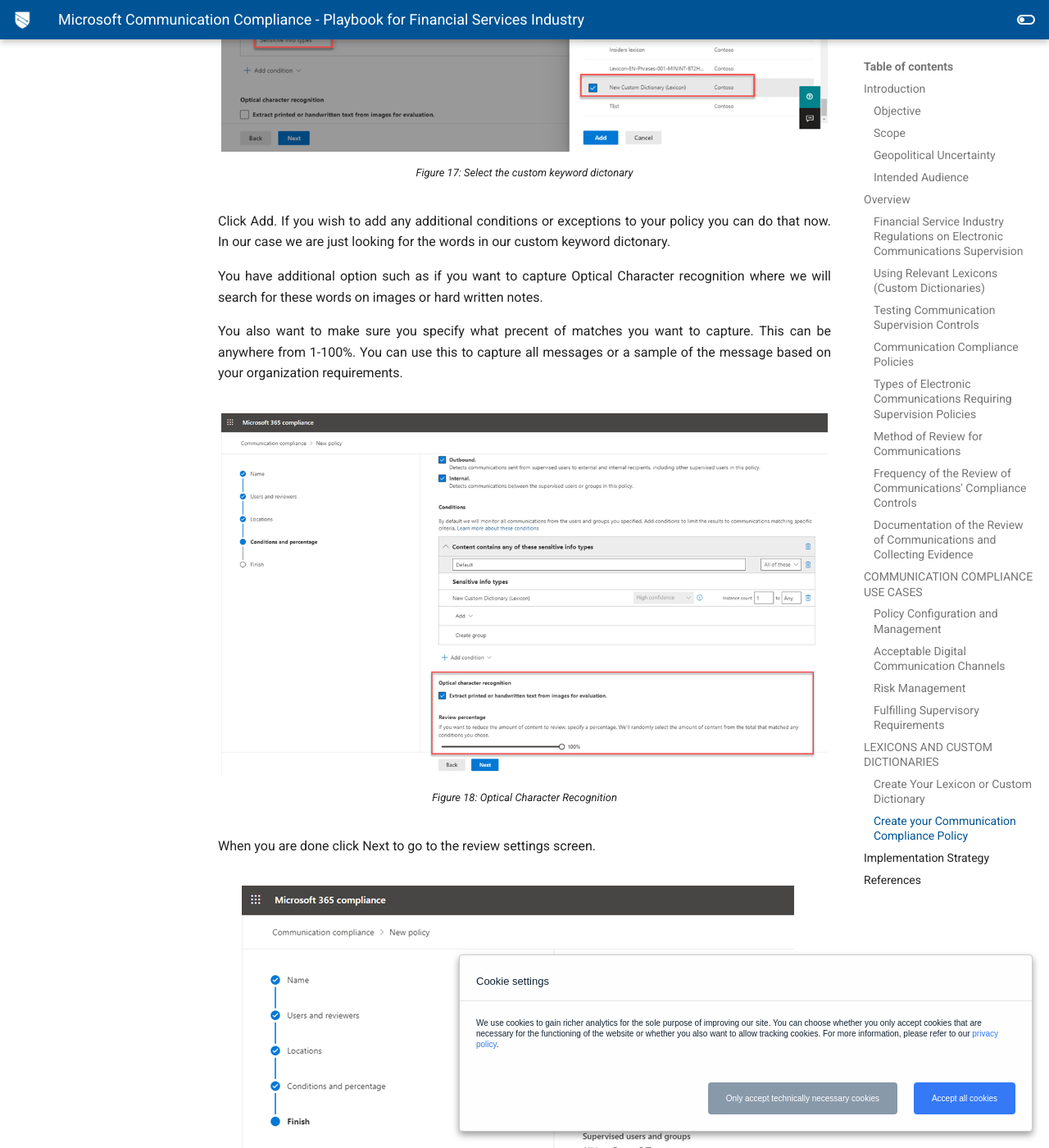
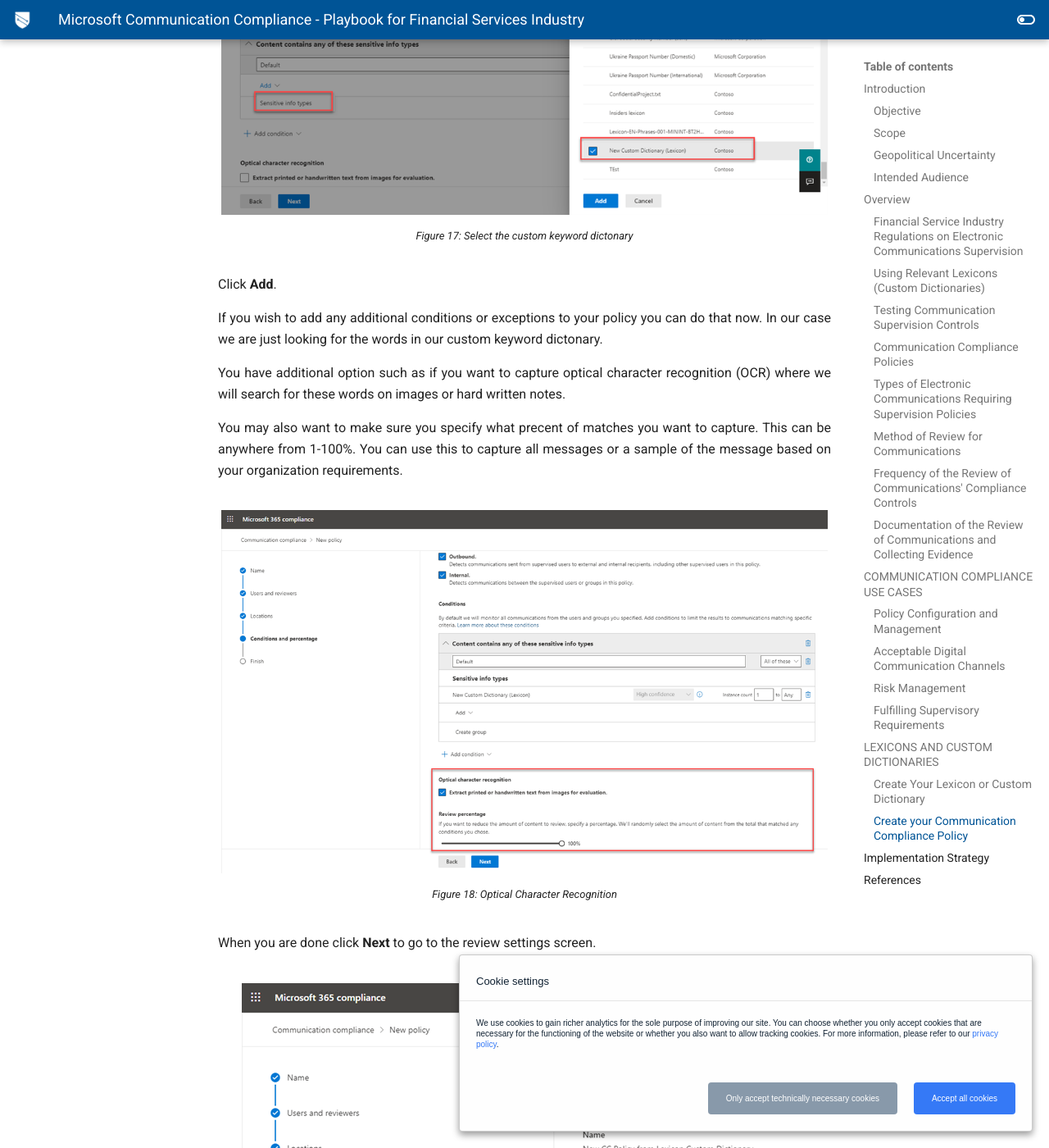
Before and after one commit to microsoft/ComplianceCxE, an MkDocs documentation site: the page built from docs/playbooks/fsicc.md, in a window 1280 px wide and 1400 px high, scrolled down 20604 px. Shown: the whole window at 82% size. Built offline with MkDocs 1.6.1 and Material for MkDocs 9.7.7, drawn with Linux system fonts in a browser that asks for light colours; comment, search, counter and statistics services are not loaded; some of the changed text lies outside the part shown.

Commit message:
Wording updates

```diff
--- a/docs/playbooks/fsicc.md
+++ b/docs/playbooks/fsicc.md
@@ -235,14 +235,14 @@
     <figcaption>Figure 6: Select csv or txt file</figcaption>
 </figure>
 
-The following keyword or phrases will be added to the UI as illustrated:
+The following keyword(s) or phrases will be added to the UI as illustrated:
 
 <figure>
     <img src="../../playbooks/img/fsi/picture7.png" align="left"/>
     <figcaption>Figure 7: Add Keyword dictionary</figcaption>
 </figure>
 
-Provide a name for the Lexicon/keyword dictonary and click done.
+Provide a name for the Lexicon/keyword dictonary and click **done**.
 
 !!! Note "This is the minimum requirements for a custom SIT but as mentioned above you might want to provide other supporting elements and conditions to cut down on the false positives."
 
@@ -335,32 +335,34 @@
     <figcaption>Figure 17: Select the custom keyword dictonary</figcaption>
 </figure>
 
-Click Add. If you wish to add any additional conditions or exceptions to your policy you can do that now. In our case we are just looking for the words in our custom keyword dictonary.
+Click **Add**.
 
-You have additional option such as if you want to capture Optical Character recognition where we will search for these words on images or hard written notes.
+If you wish to add any additional conditions or exceptions to your policy you can do that now. In our case we are just looking for the words in our custom keyword dictonary.
 
-You also want to make sure you specify what precent of matches you want to capture. This can be anywhere from 1-100%. You can use this to capture all messages or a sample of the message based on your organization requirements.
+You have additional option such as if you want to capture optical character recognition (OCR) where we will search for these words on images or hard written notes.
+
+You may also want to make sure you specify what precent of matches you want to capture. This can be anywhere from 1-100%. You can use this to capture all messages or a sample of the message based on your organization requirements.
 
 <figure>
     <img src="../../playbooks/img/fsi/picture18.png" align="left"/>
     <figcaption>Figure 18: Optical Character Recognition</figcaption>
 </figure>
 
-When you are done click Next to go to the review settings screen.
+When you are done click **Next** to go to the review settings screen.
 
 <figure>
     <img src="../../playbooks/img/fsi/picture19.png" align="left"/>
     <figcaption>Figure 19: Review and finish the policy</figcaption>
 </figure>
 
-If everything looks correct then click create policy to create the new policy.
+Review the settings and if everything looks correct then click **create policy** to create the new policy.
 
 <figure>
     <img src="../../playbooks/img/fsi/picture20.png" align="left"/>
     <figcaption>Figure 20: Policy Created</figcaption>
 </figure>
 
-Once this is complete you will have a Communication Compliance policy using a customer Lexicon set of keywords.
+Once this is complete you will have a Communication Compliance policy using a custom Lexicon set of keywords.
 
 !!! Notes "Please take the following note:"
     If simple dictionary matches are not enough for a particular scenario an organization needs to detect, multiple keyword lists can be combined via more complex logic (e.g. one word from list A near a word from list B but without the presence of a word from list C) by [creating a custom Sensitive Information Type in the Compliance Center](https://nam06.safelinks.protection.outlook.com/?url=https%3A%2F%2Fdocs.microsoft.com%2Fen-us%2Fmicrosoft-365%2Fcompliance%2Fcreate-a-custom-sensitive-information-type%3Fview%3Do365-worldwide&data=04%7C01%7Cv-jasayl%40microsoft.com%7C7ab6a33f6b53467802a408d8fa3ffaf4%7C72f988bf86f141af91ab2d7cd011db47%7C1%7C0%7C637534500071852224%7CUnknown%7CTWFpbGZsb3d8eyJWIjoiMC4wLjAwMDAiLCJQIjoiV2luMzIiLCJBTiI6Ik1haWwiLCJXVCI6Mn0%3D%7C1000&sdata=r7DjiJ6GWhwErBQ8hAZWvB1FNunsMSD50fg2ugSh%2BaI%3D&reserved=0) or [via PowerShell using a custom XML file](https://nam06.safelinks.protection.outlook.com/?url=https%3A%2F%2Fdocs.microsoft.com%2Fen-us%2Fmicrosoft-365%2Fcompliance%2Fcreate-a-custom-sensitive-information-type-in-scc-powershell%3Fview%3Do365-worldwide&data=04%7C01%7Cv-jasayl%40microsoft.com%7C7ab6a33f6b53467802a408d8fa3ffaf4%7C72f988bf86f141af91ab2d7cd011db47%7C1%7C0%7C637534500071852224%7CUnknown%7CTWFpbGZsb3d8eyJWIjoiMC4wLjAwMDAiLCJQIjoiV2luMzIiLCJBTiI6Ik1haWwiLCJXVCI6Mn0%3D%7C1000&sdata=bGEV2FEH5mj%2F2gqALPkesII1Q%2BG4hfKuT%2BmsRBfglFg%3D&reserved=0).
@@ -370,7 +372,7 @@
 
 See [Microsoft 365 productivity illustrations](https://docs.microsoft.com/en-us/microsoft-365/solutions/productivity-illustrations?view=o365-worldwide) for guidance on implementing all M365 capabilities with a focus on cross technologies.
 
-Based on experience, a solid Implementation strategy follows these three phases
+Based on experience, a solid implementation strategy follows these three phases:
 
 **Crawl** -The first stage is about starting to evaluate your organization's security and compliance with your goal of defining a strategic direction for your company. For example, you can create test policies with basic dictionaries that include the words directly associated with the scenarios one wants to detect (e.g. for bribes words like award, payment, reward, bonus, “on us”, complimentary, etc.) and monitor communications using these, especially to detect false positives. For each false positive, take note of the words in those messages that you could use to identify the topics where the target words alone would cause a false positive. In the walk phase, you can implement more complex rules that use the learnings from the first phase to more precisely target the right messages.
 
```
Also changed, not shown: other parts of docs/playbooks/fsicc.md (+17 -17 lines).
